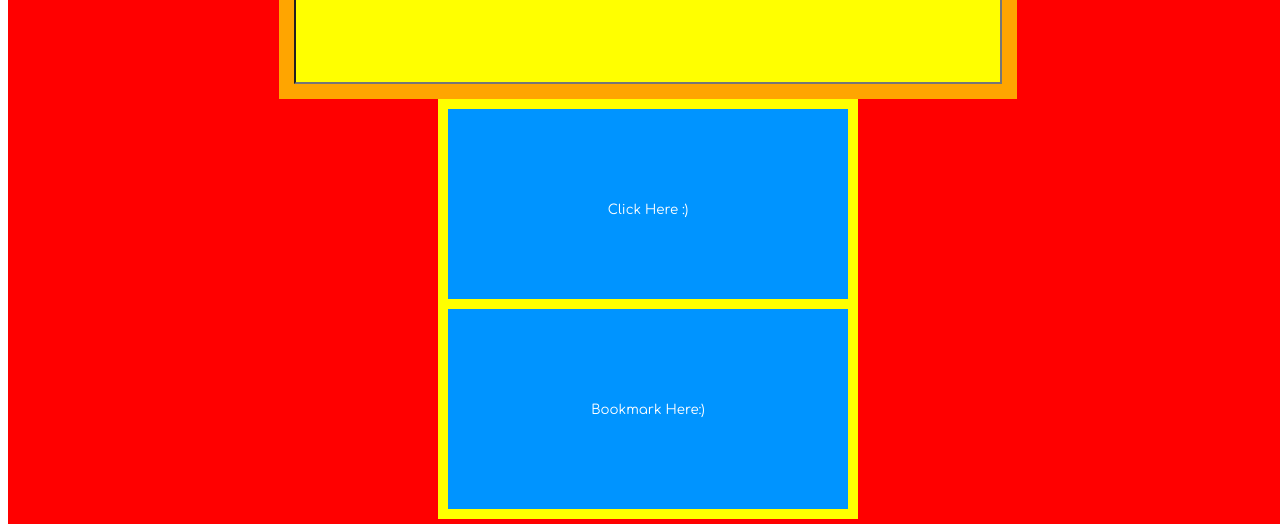
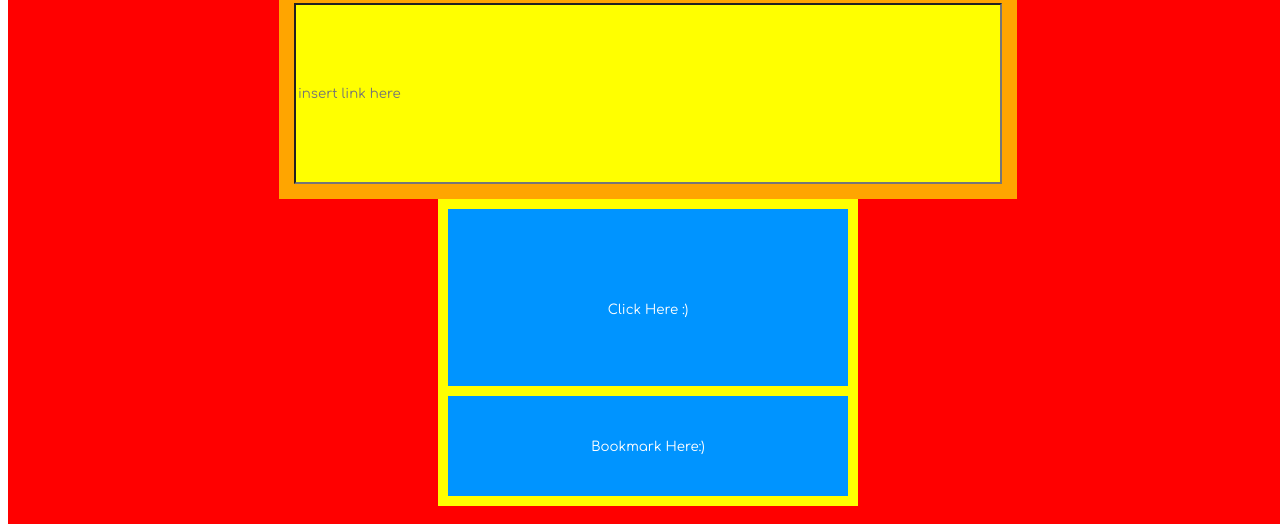
Before and after one commit to gco-12345/vsb, a plain HTML site: page main.html in a window 1280 px wide. Shown: the part 284-816 px from the top of the page. Drawn offline with Linux system fonts and the light colour scheme.

Commit message:
Update style.css

```diff
--- a/style.css
+++ b/style.css
@@ -43,6 +43,13 @@ button.redrict {
 }
 button.redrict:hover {
   background-color: #0065a9;
+}
+button.bookmark {
+  position: fixed;
+  bottom: 20px;
+  right: 20px
+  width: 200px;
+  height: 100px;
 }
 .container {
   font-family: 'Comfortaa';
```
